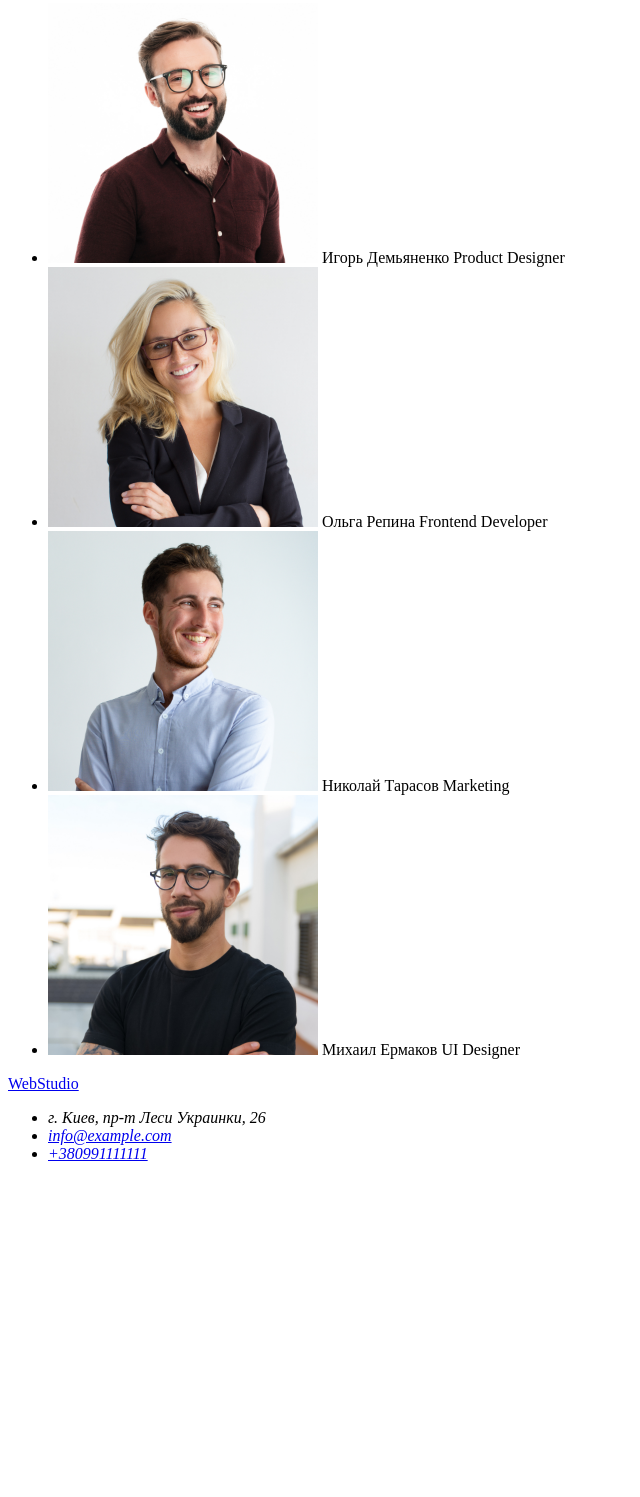
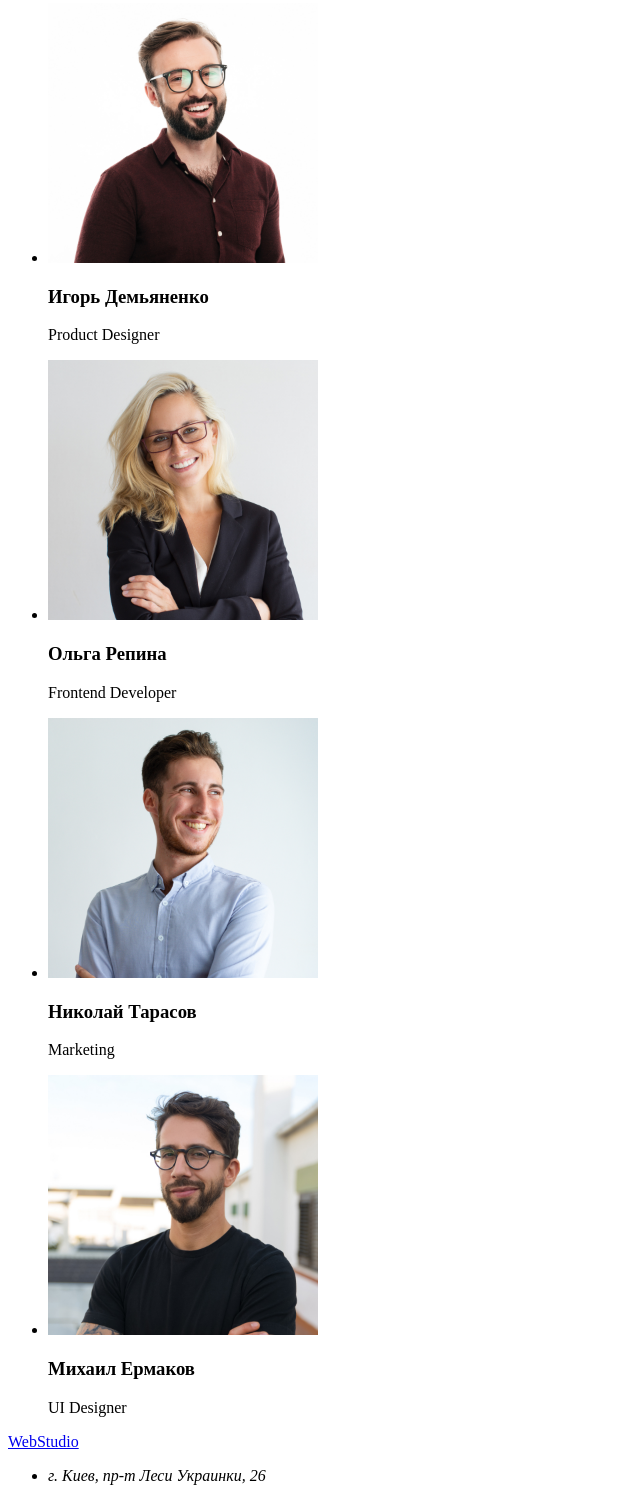
Before and after one commit to palsersergii/goit-markup-hw-01, a plain HTML site: page index.html in a window 1280 px wide. Shown: the part 1543-3040 px from the top of the page, without its empty margins (0-640 px from the left). Before the commit the page ends 2722 px from the top, so only its background shows below. Drawn offline with Linux system fonts and the light colour scheme.

Commit message:
mentors alerts fixed 2

```diff
--- a/index.html
+++ b/index.html
@@ -73,19 +73,23 @@
         <ul>
             <li>
                     <img src="./images/photo1.jpg" alt="фото Product Designer" width="270">
-                    <span>Игорь Демьяненко</span> <span>Product Designer</span>
+                    <h3>Игорь Демьяненко</h3>
+                    <p>Product Designer</p>
             </li>
             <li>
                     <img src="./images/photo2.jpg" alt="фото Frontend Developer" width="270">
-                    <span>Ольга Репина</span> <span>Frontend Developer</span>
+                    <h3>Ольга Репина</h3>
+                    <p>Frontend Developer</p>
             </li>
             <li>
                     <img src="./images/photo3.jpg" alt="фото Marketing" width="270">
-                    <span>Николай Тарасов</span> <span>Marketing</span>
+                    <h3>Николай Тарасов</h3>
+                    <p>Marketing</p>
             </li>
             <li>
                     <img src="./images/photo4.jpg" alt="фото UI Designer" width="270">
-                    <span>Михаил Ермаков</span> <span>UI Designer</span>
+                    <h3>Михаил Ермаков</h3>
+                    <p>UI Designer</p>
             </li>
         </ul>
     </section>
@@ -95,7 +99,9 @@
             <a href="./index.html">WebStudio</a>
         <address>
             <ul>
-                <li>г. Киев, пр-т Леси Украинки, 26</li>
+                <li>
+                <p>г. Киев, пр-т Леси Украинки, 26</p>
+                </li>
                 <li><a href="mailto:info@example.com">info@example.com</a></li>
                 <li><a href="tel:+380991111111">+380991111111</a></li>
             </ul>
```
